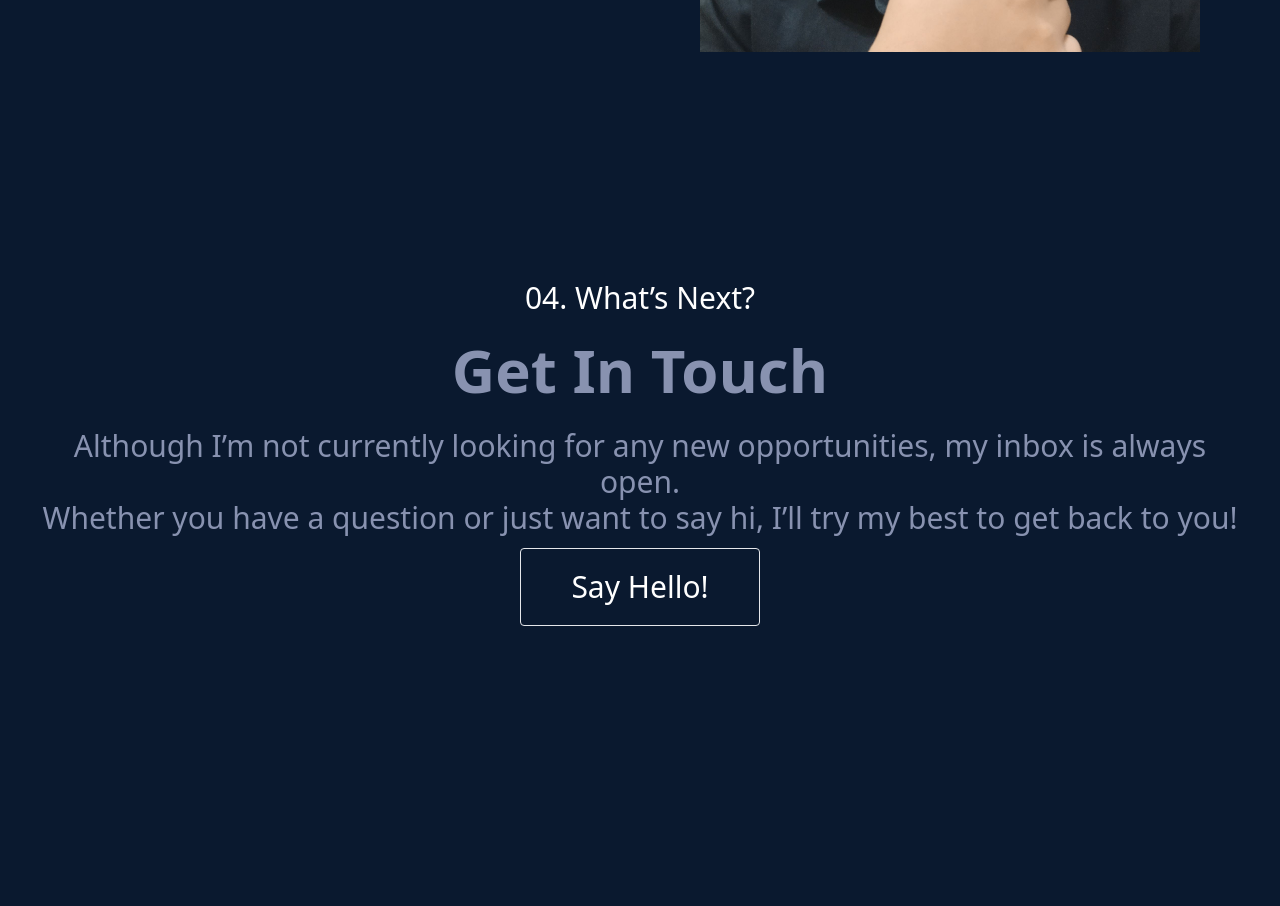
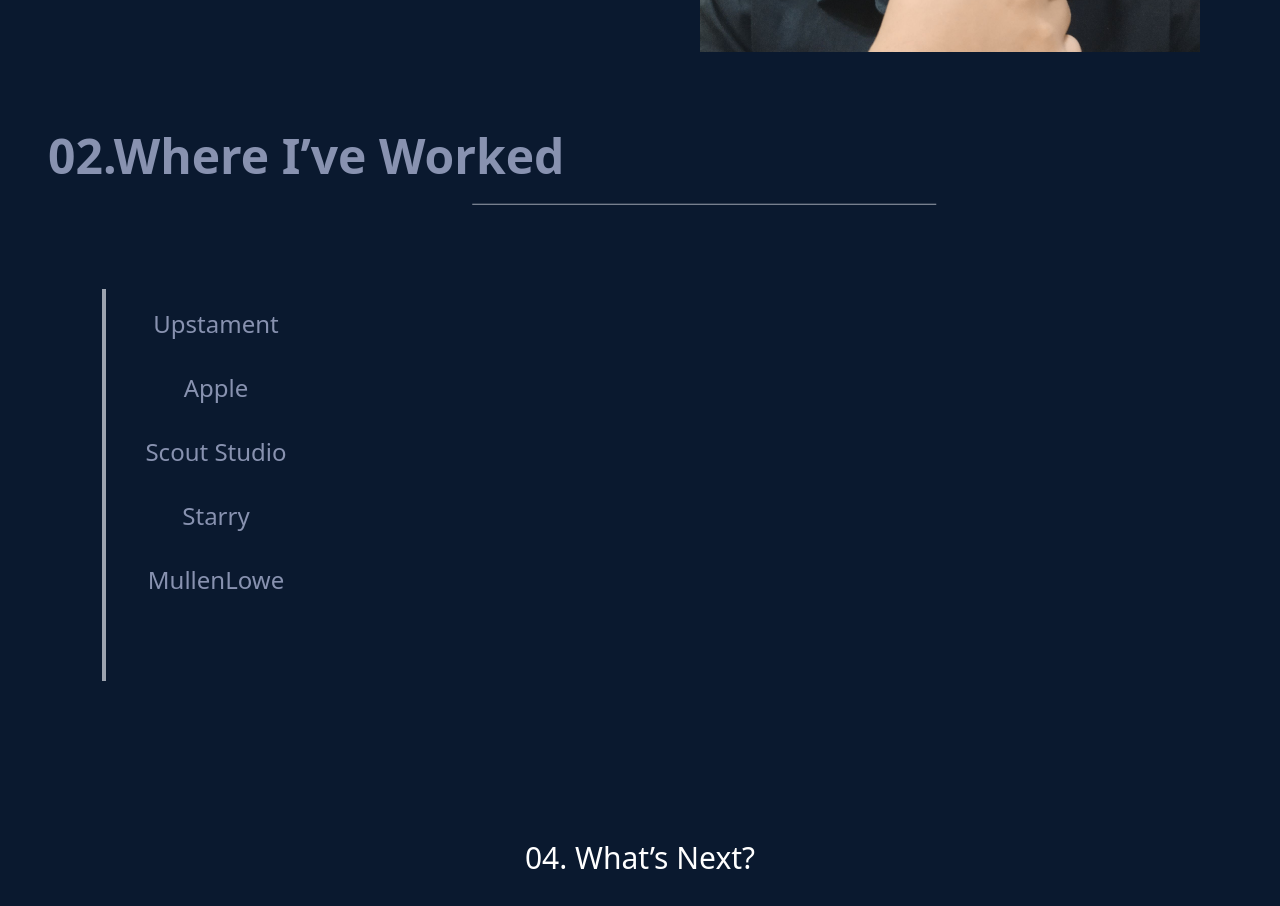
Before and after one commit to CoolSidOfficial/britney_portfolio, a React (Vite) app: page / in a window 1280 px wide. Shown: the part 1360-2266 px from the top of the page. Built offline with nearby package versions, Linux system fonts and the light colour scheme.

Commit message:
added some changes

```diff
--- a/src/App.jsx
+++ b/src/App.jsx
@@ -21,6 +21,7 @@
       <span className="fixed bottom-[1%] right-[56px] h-[26%] bg-gray-400 w-1"></span>
       <Header uname="Siddhant Jain" title="I built things for the &nbsp;&nbsp;&nbsp;&nbsp; web" description={["I 'm a full-stack web developer with a passion ",<br/>," for creating dynamic and interactive web applications.",<br/>,"I have experience in both front-end and back-end technologies",<br/>,"and I m always eager to learn and implement new skills" ] } />
       <Aboutme/>
+      <Experience/>
       <Contact/>
     </>
   )
--- a/src/components/Experience.jsx
+++ b/src/components/Experience.jsx
@@ -1,6 +1,12 @@
 import React from 'react'
-
+import { useState } from 'react'
+const exp1=""
+const exp2=""
+const exp3=""
+const exp4=""
+const exp5=""
 const Experience = () => {
+   const[experience,setExperience]=useState('true')
   return (
     <>
     <div className='font-bold text-[#8892B0] text-5xl m-12'>
@@ -8,6 +14,24 @@
             02.
         </span>
         <span>Where I’ve Worked</span>
+
+    </div>
+      <span className=" absolute   rotate-90	  left-[55%] top-[1332px] h-[58%] bg-gray-400 w-[0.5px]"></span>
+    <div className='flex m-28'>
+    <span className=" absolute  	  left-[8%] top-[1649px] h-[49%] w-[4px] bg-gray-400 "></span>
+
+      <ul className="  text-2xl text-[#8892B0] ">
+        <li><button className ="experience-button hover:bg-[#112240] active:bg-[#112240] p-4 w-52" >Upstament</button></li>
+        <li><button className="experience-button  hover:bg-[#112240] p-4 w-52  active:bg-[#112240]">Apple</button></li>
+        <li><button className="experience-button hover:bg-[#112240] p-4 w-52  active:bg-[#112240]">Scout Studio</button></li>
+        <li><button className="experience-button hover:bg-[#112240] p-4 w-52  active:bg-[#112240]">Starry</button></li>
+        <li><button className="experience-button hover:bg-[#112240] p-4 w-52  active:bg-[#112240]">MullenLowe</button></li>
+      </ul>
+        <div>
+      <span className='text-white text-4xl p-10 hidden '>Lead Engineer @ Upstatement</span>
+
+        </div>
+
     </div>
     </>
 
--- a/src/components/Projects.jsx
+++ b/src/components/Projects.jsx
@@ -1,8 +1,16 @@
 import React from 'react'
+import ProjComp from './proj_comp'
 
 const Projects = () => {
   return (
-    <div>Projects</div>
+    <div  id="projects">
+    <div ><span> 03.  </span>
+<span> Some Things I’ve Built</span></div>
+
+<span className=" absolute   rotate-90	  left-[600px] top-[97%] h-[58%] bg-gray-400 w-[0.5px]"></span>
+   <ProjComp/>
+
+    </div>
   )
 }
 
--- /dev/null
+++ b/src/components/proj-comp.jsx
@@ -0,0 +1,21 @@
+import React from 'react'
+
+const proj_comp = (props) => {
+  return (
+    <div>
+        <span>Featured Project</span>
+        <span>props.title</span>
+        <p>props.desc</p>
+        <ul>
+         <li>props.tags[0]</li>
+         <li>props.tag[1]</li>
+         <li>props.tag[2]</li>
+         <li>props.tag[3]</li>
+         <li>props.tag[4]</li>
+        </ul>
+
+    </div>
+  )
+}
+
+export default proj_comp
```
Also changed, not shown: public/Todaytvseries.txt (added).
